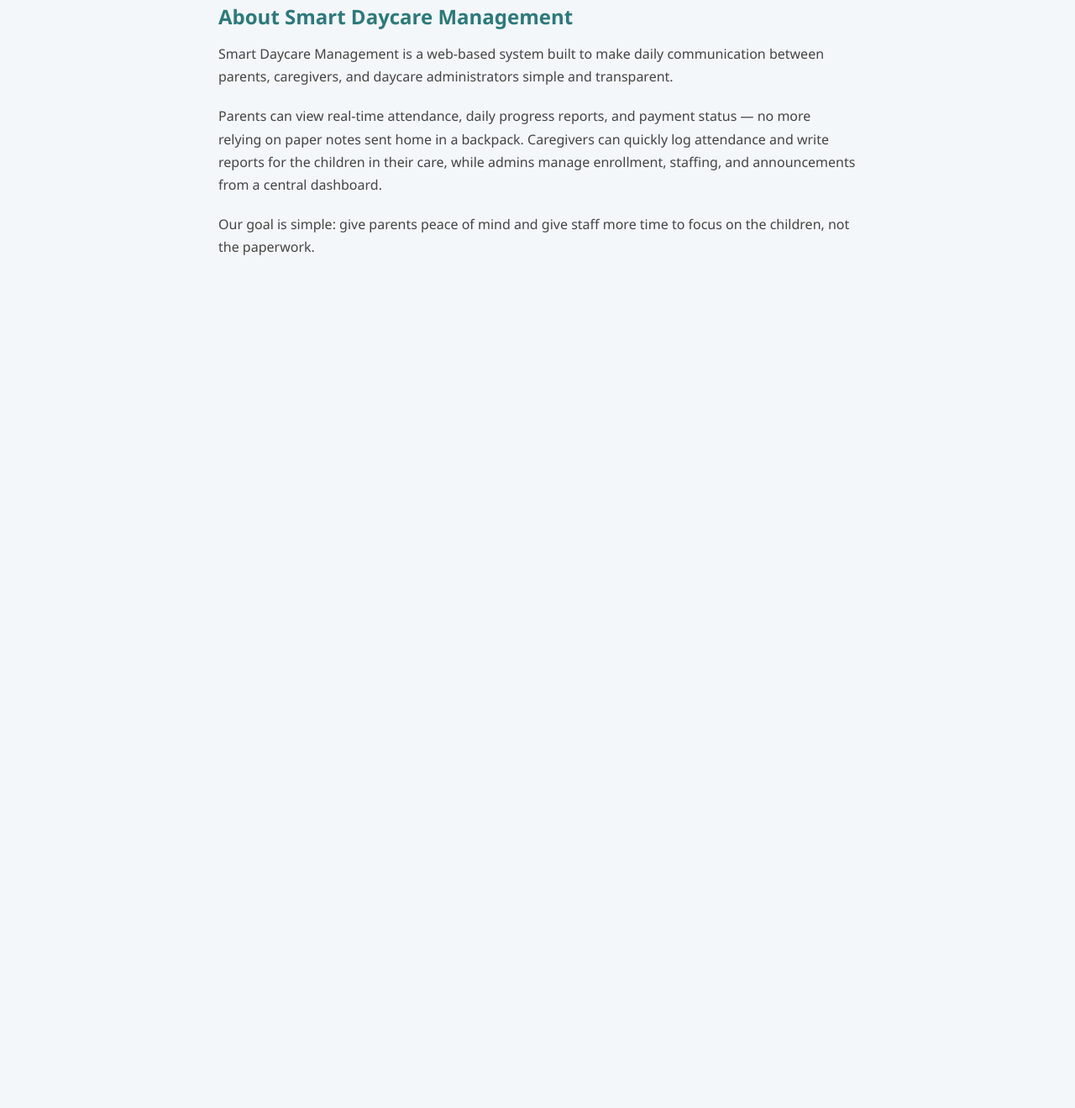
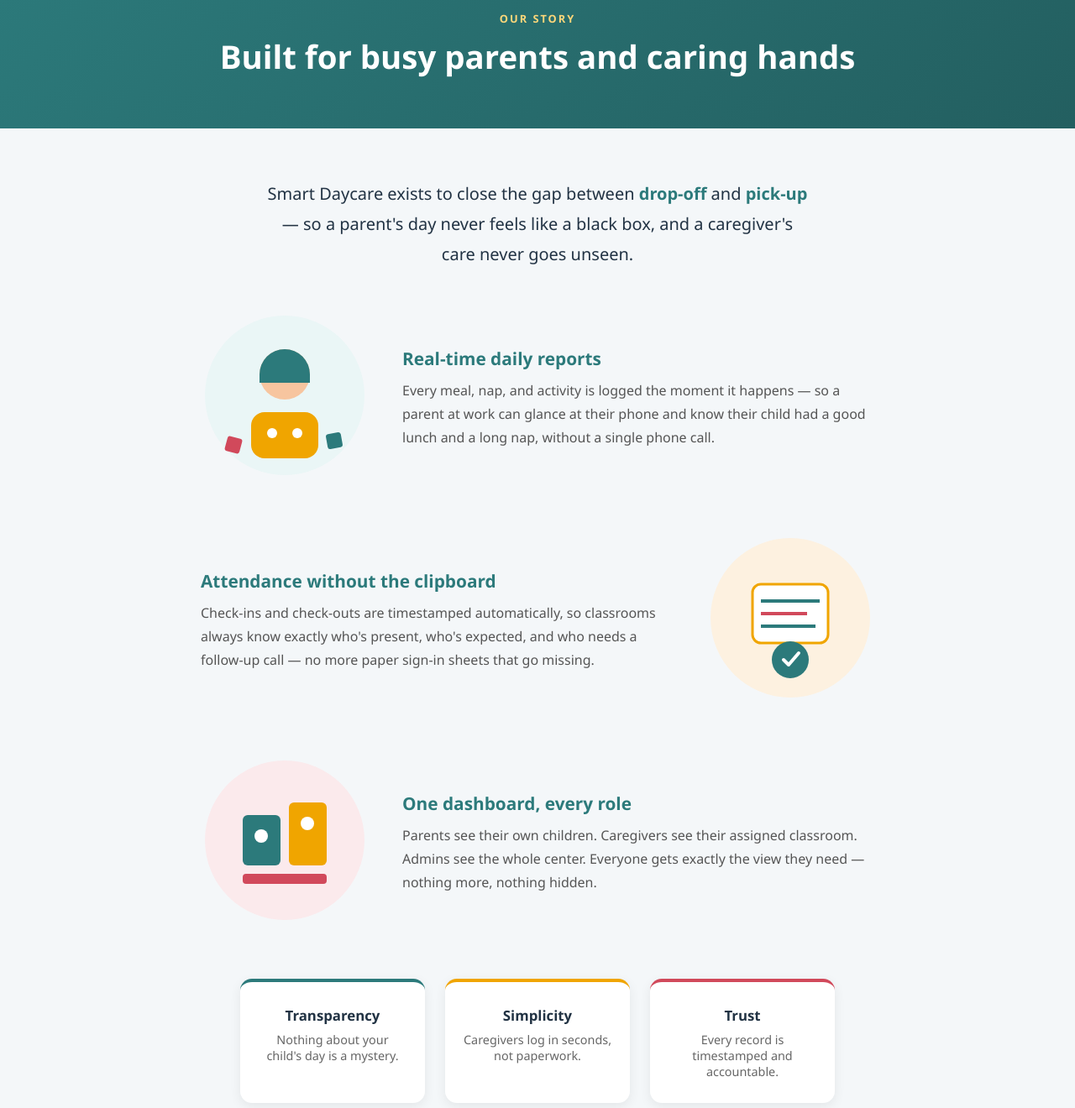
Before and after one commit to lidia198/Smart-Daycare-System, a website: page public/about.html in a window 1280 px wide. Shown: the part 118-1438 px from the top of the page at 84% size. Before the commit the page ends 800 px from the top, so only its background shows below. Drawn offline with Linux system fonts and the light colour scheme.

Commit message:
Add parent and caregiver dashboards, restyle about page with custom illustrations

```diff
--- a/public/about.html
+++ b/public/about.html
@@ -4,6 +4,83 @@
 <meta charset="UTF-8">
 <title>About - Smart Daycare Management</title>
 <link rel="stylesheet" href="style.css">
+<style>
+.about-hero {
+    background: linear-gradient(135deg, #2c7a7b, #235f60);
+    color: white;
+    text-align: center;
+    padding: 70px 20px 60px;
+}
+.about-hero .eyebrow {
+    text-transform: uppercase;
+    letter-spacing: 2px;
+    font-size: 0.8rem;
+    color: #ffd77a;
+    font-weight: 700;
+}
+.about-hero h1 {
+    font-size: 2.4rem;
+    margin: 10px 0 0;
+}
+.about-wrap {
+    max-width: 850px;
+    margin: 0 auto;
+    padding: 60px 24px 80px;
+}
+.about-lead {
+    font-size: 1.25rem;
+    line-height: 1.8;
+    color: #234;
+    text-align: center;
+    max-width: 650px;
+    margin: 0 auto 50px;
+}
+.about-lead strong { color: #2c7a7b; }
+.story-row {
+    display: flex;
+    align-items: center;
+    gap: 40px;
+    margin-bottom: 60px;
+}
+.story-row.reverse { flex-direction: row-reverse; }
+.story-row .art { flex: 0 0 200px; }
+.story-row .text { flex: 1; }
+.story-row .text h3 {
+    color: #2c7a7b;
+    font-size: 1.3rem;
+    margin-bottom: 10px;
+}
+.story-row .text p {
+    color: #555;
+    line-height: 1.75;
+    font-size: 1rem;
+}
+.pillars {
+    display: flex;
+    gap: 24px;
+    justify-content: center;
+    flex-wrap: wrap;
+    margin-top: 50px;
+}
+.pillar {
+    background: white;
+    border-radius: 14px;
+    padding: 28px 22px;
+    width: 220px;
+    text-align: center;
+    box-shadow: 0 4px 14px rgba(0,0,0,0.07);
+    border-top: 4px solid #2c7a7b;
+}
+.pillar:nth-child(2) { border-top-color: #f0a500; }
+.pillar:nth-child(3) { border-top-color: #d1495b; }
+.pillar h4 { color: #234; margin-bottom: 8px; font-size: 1.05rem; }
+.pillar p { color: #666; font-size: 0.9rem; }
+
+@media (max-width: 700px) {
+    .story-row, .story-row.reverse { flex-direction: column; text-align: center; }
+    .story-row .art { flex: 0 0 auto; width: 160px; }
+}
+</style>
 </head>
 <body>
 
@@ -17,23 +94,95 @@
     </div>
 </nav>
 
-<section class="about-section">
-    <h2>About Smart Daycare Management</h2>
-    <p>
-        Smart Daycare Management is a web-based system built to make daily communication
-        between parents, caregivers, and daycare administrators simple and transparent.
+<section class="about-hero">
+    <div class="eyebrow">Our story</div>
+    <h1>Built for busy parents and caring hands</h1>
+</section>
+
+<div class="about-wrap">
+
+    <p class="about-lead">
+        Smart Daycare exists to close the gap between <strong>drop-off</strong> and
+        <strong>pick-up</strong> — so a parent's day never feels like a black box, and a
+        caregiver's care never goes unseen.
     </p>
-    <p>
-        Parents can view real-time attendance, daily progress reports, and payment status —
-        no more relying on paper notes sent home in a backpack. Caregivers can quickly log
-        attendance and write reports for the children in their care, while admins manage
-        enrollment, staffing, and announcements from a central dashboard.
-    </p>
-    <p>
-        Our goal is simple: give parents peace of mind and give staff more time to focus on
-        the children, not the paperwork.
-    </p>
-</section>
+
+    <div class="story-row">
+        <div class="art">
+            <svg viewBox="0 0 200 200" width="100%">
+                <circle cx="100" cy="100" r="95" fill="#eaf6f6"/>
+                <circle cx="100" cy="75" r="30" fill="#f7c59f"/>
+                <path d="M70 75 a30 30 0 0 1 60 0 v10 h-60z" fill="#2c7a7b"/>
+                <rect x="60" y="120" width="80" height="55" rx="16" fill="#f0a500"/>
+                <circle cx="85" cy="145" r="6" fill="white"/>
+                <circle cx="115" cy="145" r="6" fill="white"/>
+                <rect x="30" y="150" width="18" height="18" rx="3" fill="#d1495b" transform="rotate(15 39 159)"/>
+                <rect x="150" y="145" width="18" height="18" rx="3" fill="#2c7a7b" transform="rotate(-10 159 154)"/>
+            </svg>
+        </div>
+        <div class="text">
+            <h3>Real-time daily reports</h3>
+            <p>Every meal, nap, and activity is logged the moment it happens — so a parent
+            at work can glance at their phone and know their child had a good lunch and a
+            long nap, without a single phone call.</p>
+        </div>
+    </div>
+
+    <div class="story-row reverse">
+        <div class="art">
+            <svg viewBox="0 0 200 200" width="100%">
+                <circle cx="100" cy="100" r="95" fill="#fdf1e0"/>
+                <rect x="55" y="60" width="90" height="70" rx="10" fill="white" stroke="#f0a500" stroke-width="3"/>
+                <line x1="65" y1="80" x2="135" y2="80" stroke="#2c7a7b" stroke-width="4"/>
+                <line x1="65" y1="95" x2="120" y2="95" stroke="#d1495b" stroke-width="4"/>
+                <line x1="65" y1="110" x2="130" y2="110" stroke="#2c7a7b" stroke-width="4"/>
+                <circle cx="100" cy="150" r="22" fill="#2c7a7b"/>
+                <path d="M92 150 l6 6 l12 -14" stroke="white" stroke-width="4" fill="none" stroke-linecap="round" stroke-linejoin="round"/>
+            </svg>
+        </div>
+        <div class="text">
+            <h3>Attendance without the clipboard</h3>
+            <p>Check-ins and check-outs are timestamped automatically, so classrooms always
+            know exactly who's present, who's expected, and who needs a follow-up call — no
+            more paper sign-in sheets that go missing.</p>
+        </div>
+    </div>
+
+    <div class="story-row">
+        <div class="art">
+            <svg viewBox="0 0 200 200" width="100%">
+                <circle cx="100" cy="100" r="95" fill="#fbeaec"/>
+                <rect x="50" y="70" width="45" height="60" rx="6" fill="#2c7a7b"/>
+                <rect x="105" y="55" width="45" height="75" rx="6" fill="#f0a500"/>
+                <rect x="50" y="140" width="100" height="12" rx="4" fill="#d1495b"/>
+                <circle cx="72" cy="95" r="8" fill="white"/>
+                <circle cx="127" cy="80" r="8" fill="white"/>
+            </svg>
+        </div>
+        <div class="text">
+            <h3>One dashboard, every role</h3>
+            <p>Parents see their own children. Caregivers see their assigned classroom.
+            Admins see the whole center. Everyone gets exactly the view they need — nothing
+            more, nothing hidden.</p>
+        </div>
+    </div>
+
+    <div class="pillars">
+        <div class="pillar">
+            <h4>Transparency</h4>
+            <p>Nothing about your child's day is a mystery.</p>
+        </div>
+        <div class="pillar">
+            <h4>Simplicity</h4>
+            <p>Caregivers log in seconds, not paperwork.</p>
+        </div>
+        <div class="pillar">
+            <h4>Trust</h4>
+            <p>Every record is timestamped and accountable.</p>
+        </div>
+    </div>
+
+</div>
 
 </body>
 </html>
--- a/public/script.js
+++ b/public/script.js
@@ -1,6 +1,5 @@
 const API_BASE = "http://localhost:3000/api";
 
-// REGISTER FORM
 const registerForm = document.getElementById("registerForm");
 if (registerForm) {
     registerForm.addEventListener("submit", async (e) => {
@@ -61,6 +60,9 @@ if (loginForm) {
             if (response.ok) {
                 localStorage.setItem("token", data.token);
                 localStorage.setItem("role", data.user.role);
+                localStorage.setItem("userId", data.user.id);
+                localStorage.setItem("fullName", data.user.full_name);
+
                 messageEl.textContent = "Login successful! Redirecting...";
                 messageEl.className = "message success";
 
@@ -69,6 +71,8 @@ if (loginForm) {
                         window.location.href = "parent-dashboard.html";
                     } else if (data.user.role === "caregiver") {
                         window.location.href = "caregiver-dashboard.html";
+                    } else if (data.user.role === "admin") {
+                        window.location.href = "admin-dashboard.html";
                     } else {
                         window.location.href = "index.html";
                     }
```
Also changed, not shown: public/caregiver-dashboard.html (added, +130 -0 lines), public/parent-dashboard.html (added, +151 -0 lines).
